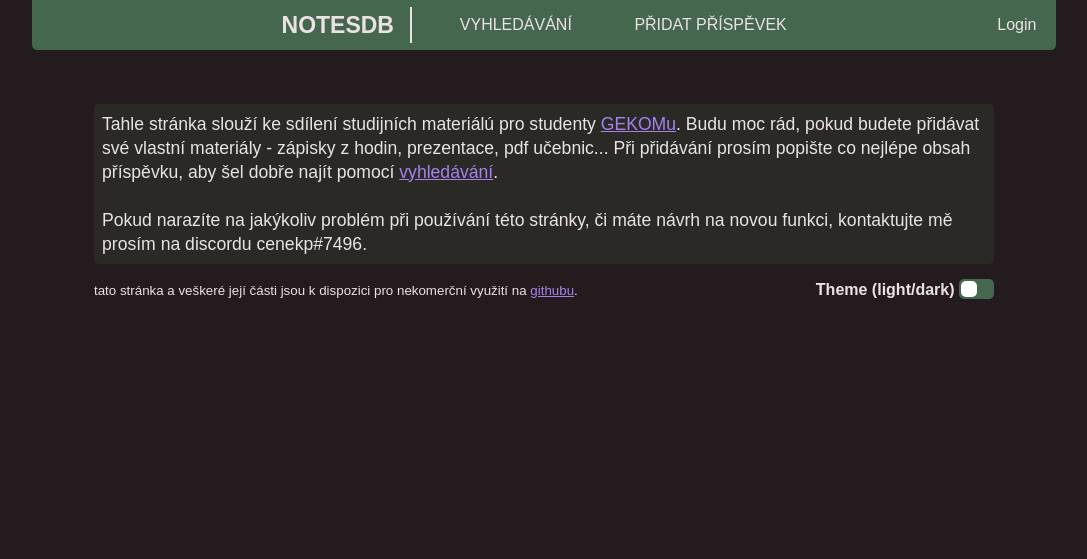
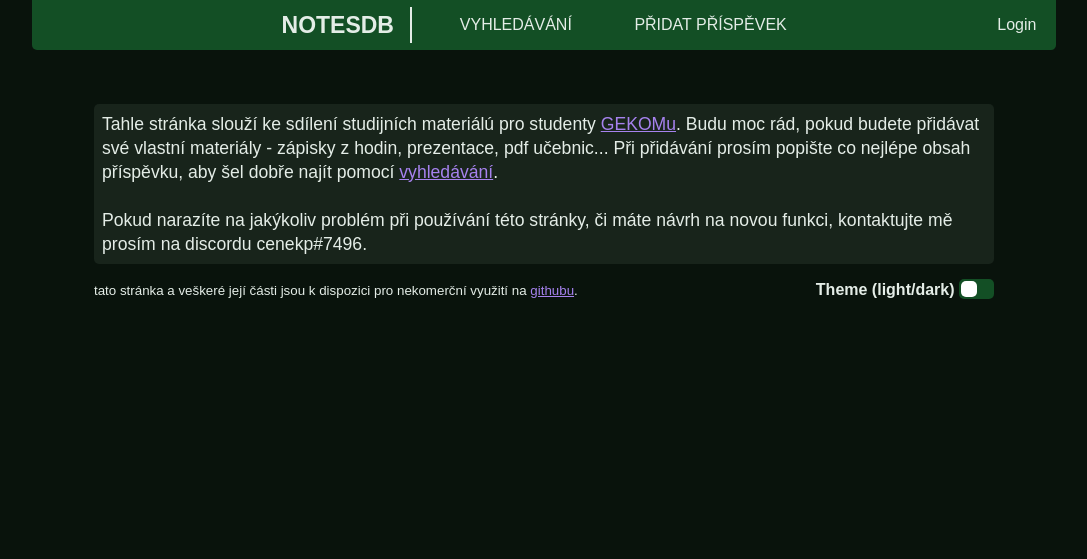
Before and after one commit to cenekp74/notesdb, a Flask app: page / in a window 1280 px wide. Shown: the top 559 px of the page, without its empty margins (96-1183 px from the left). Run offline with Flask 3, Linux system fonts and the light colour scheme; some libraries are stand-ins or nearby versions.

Commit message:
updated colors

```diff
--- a/app/static/css/main.css
+++ b/app/static/css/main.css
@@ -6,19 +6,19 @@ body {
 }
 
 :root, :root.dark {
-    --text-color: #ece2e5;
-    --bg-color: #231b1d;
-    --secondary-color: #45674d;
-    --active-page-color: #1f4436c0;
+    --text-color: #e4ede7;
+    --bg-color: #09130c;
+    --secondary-color: #134f25;
+    --active-page-color: #072017bf;
     --link-color: #a682ee;
     --hover-link-color: #bca4ee;
     --paragraph-color: #39463c54;
-    --button-color: #1f4929;
-    --button-text-color: #e3dff8;
+    --button-color: #0f331a;
+    --button-text-color: #d1ecda;
     --button-hover-text-color: #cfc6f8;
     --disabled-button-color: #222224;
     --disabled-text-color: #b39ca3;
-    --form-color: #28272f;
+    --form-color: #1e1e22;
     --form-field-color: #37363e;
     --border-radius: 5px;
     --alert-bg-color: #37363e;
```
